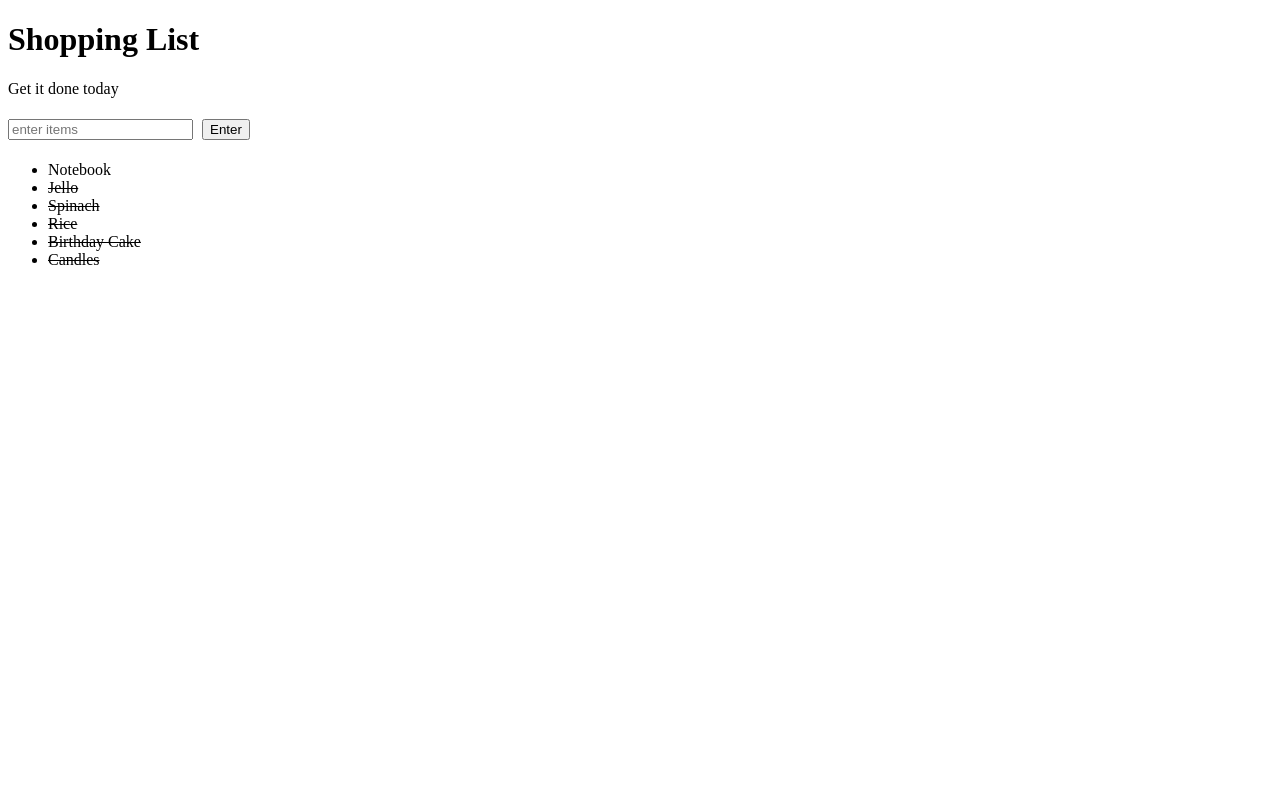
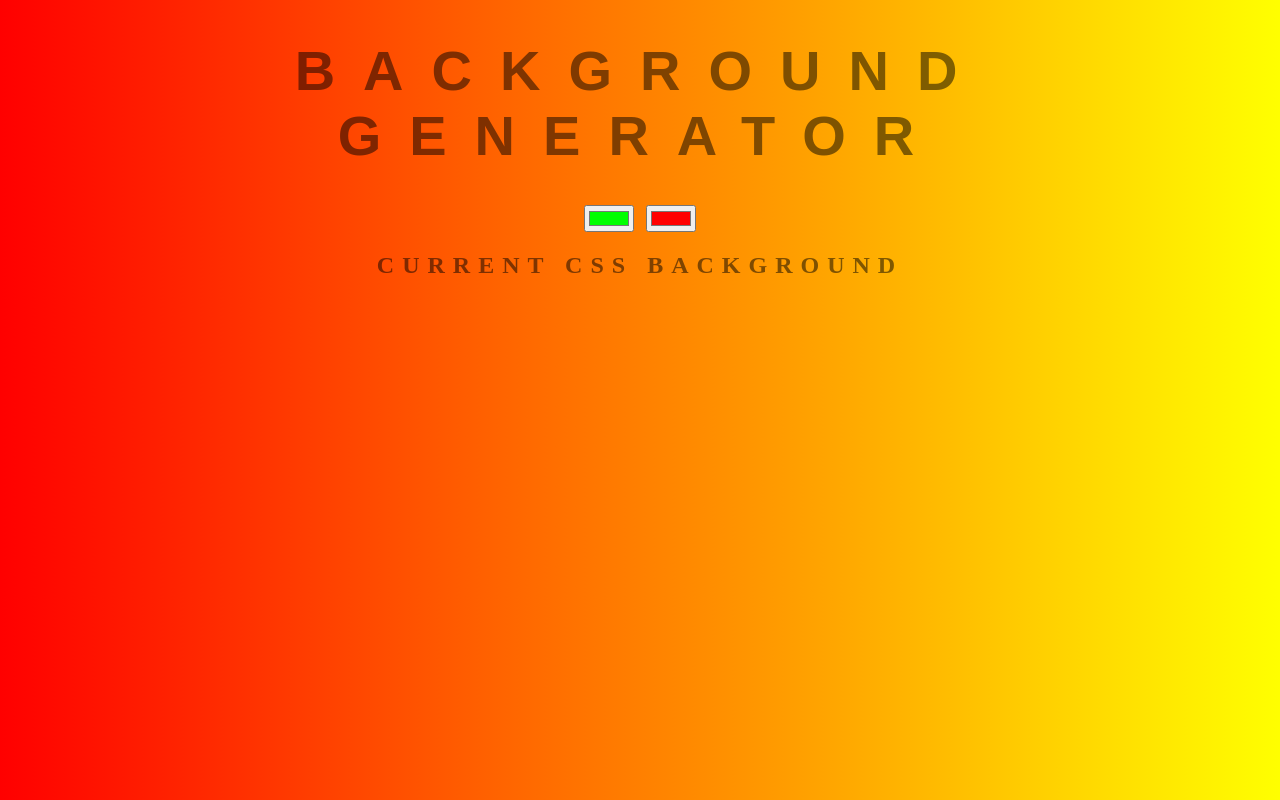
Before and after one commit to DiogoAlmeida22/background-generator, a plain HTML site: page index.html in a window 1280 px wide. Drawn offline with Linux system fonts and the light colour scheme.

Commit message:
atualizado

```diff
--- a/index.html
+++ b/index.html
@@ -1,24 +1,17 @@
+<!DOCTYPE html>
 <!DOCTYPE html>
 <html>
 <head>
-	<title>Javascript + DOM</title>
-	<link rel="stylesheet" type="text/css" href="style.css">
+    <title>Gradient Background</title>
+    <link rel ="stylesheet" type ="text/css" href="style.css">
 </head>
-<body>
-	<div class="container">
-		<h1>Shopping List</h1>
-		<p id="first">Get it done today</p>
-		<input id="userinput" type="text" placeholder="enter items">
-		<button id="enter">Enter</button>
-	</div>
-	<ul>
-		<li class="bold red" random="23">Notebook</li>
-		<li class="done">Jello</li>
-		<li class="done">Spinach</li>
-		<li class="done">Rice</li>
-		<li class="done">Birthday Cake</li>
-		<li class="done">Candles</li>
-	</ul>
-	<script type="text/javascript" src="script.js"></script>
+<body id = "gradient">
+    <h1>Background Generator</h1>
+    <input class = "color1" type="color" name ="color1" value = "#00ff00">
+    <input class = "color2" type="color" name ="color2" value = "#ff0000">
+    <h2>Current CSS Background</h2>
+    <h3></h3>
+    <script type = "text/javascript " src = "script.js"></script>
+
 </body>
 </html>
--- a/script.js
+++ b/script.js
@@ -1,54 +1,14 @@
-var button = document.getElementById("enter");
-var input = document.getElementById("userinput");
-var ul = document.querySelector("ul");
-var li = document.getElementsByTagName("li");
+var css = document.querySelector("h3");
+var color1 = document.querySelector(".color1");
+var color2 = document.querySelector(".color2");
+var body = document.getElementById("gradient");
 
-function inputLength(){
-	return input.value.length;
+function setGradient()
+{
+    body.style.background = "linear-gradient(to right, "
+    + color1.value + ", " + color2.value + ")";
 }
 
-function createListElement() {
-	var li = document.createElement("li");
-	li.appendChild(document.createTextNode(input.value));
-	ul.appendChild(li);
-	input.value = "";
+color1.addEventListener("input", setGradient);
 
-	var button = document.createElement("button");
-	button.appendChild(document.createTextNode("Done!"));
-	li.appendChild(button);
-	button.onclick=underlineParent;
-
-	var button = document.createElement("button");
-
-	button.appendChild(document.createTextNode("Delete"));
-
-	li.appendChild(button);
-
-	button.onclick = removeParent;
-
-}
-
-ul.onclick = function(event){
-	var target = event.target;
-	target.classList.toggle("done");
-}
-
-function removeParent(evt){
-	evt.target.parentNode.remove()
-}
-
-function addListAfterClick() {
-	if (inputLength() > 0) {
-		createListElement();
-	}
-}
-
-function addListAfterKeypress(event) {
-	if (inputLength() > 0 && event.keyCode === 13) {
-		createListElement();
-	}
-}
-
-
-button.addEventListener("click", addListAfterClick);
-input.addEventListener("keypress", addListAfterKeypress);
+color2.addEventListener("input", setGradient);
--- a/style.css
+++ b/style.css
@@ -1,28 +1,27 @@
-.coolTitle {
-  text-align: center;
-  font-family: 'Oswald', Helvetica, sans-serif;
-  font-size: 40px;
-  transform: skewY(-10deg);
-  letter-spacing: 4px;
-  word-spacing: -8px;
-  color: tomato;
-  text-shadow:
-    -1px -1px 0 firebrick,
-    -2px -2px 0 firebrick,
-    -3px -3px 0 firebrick,
-    -4px -4px 0 firebrick,
-    -5px -5px 0 firebrick,
-    -6px -6px 0 firebrick,
-    -7px -7px 0 firebrick,
-    -8px -8px 0 firebrick,
-    -30px 20px 40px dimgrey;
+body {
+	font: 'Raleway', sans-serif;
+    color: rgba(0,0,0,.5);
+    text-align: center;
+    text-transform: uppercase;
+    letter-spacing: .5em;
+    top: 15%;
+	background: linear-gradient(to right, red , yellow); /* Standard syntax */
 }
 
-button{
-  margin: 5px;
+h1 {
+    font: 600 3.5em 'Raleway', sans-serif;
+    color: rgba(0,0,0,.5);
+    text-align: center;
+    text-transform: uppercase;
+    letter-spacing: .5em;
+    width: 100%;
 }
 
-.done {
-  text-decoration: line-through;
-  cursor: pointer;
+h3 {
+	font: 900 1em 'Raleway', sans-serif;
+    color: rgba(0,0,0,.5);
+    text-align: center;
+    text-transform: none;
+    letter-spacing: 0.01em;
+
 }
```
